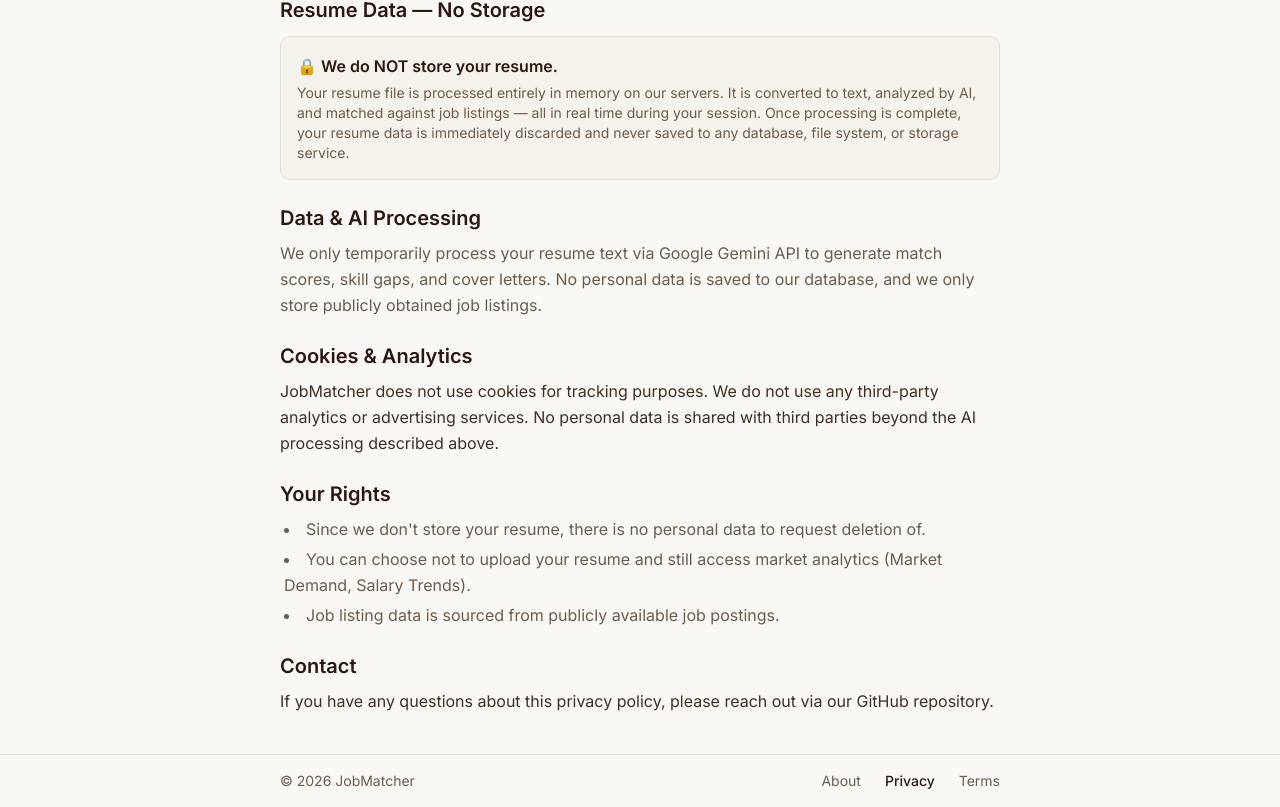
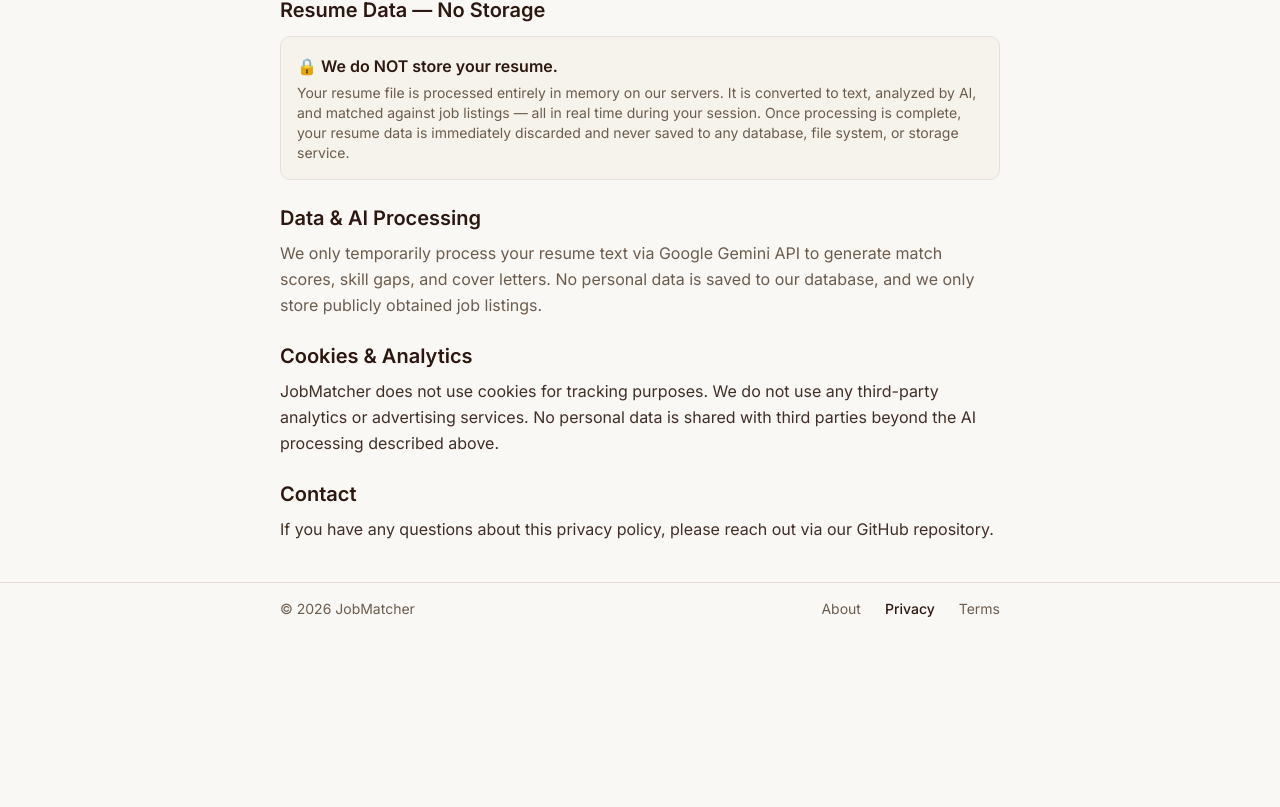
Before and after one commit to kritnipit-phetanan/job_match, a Next.js app in the folder frontend/: page /privacy in a window 1280 px wide. Shown: the part 309-1116 px from the top of the page. After the commit the page ends 944 px from the top, so only its background shows below. Built offline with nearby package versions, Linux system fonts and the light colour scheme.

Commit message:
docs: remove heading in terms and your rights in privacy

```diff
--- a/frontend/app/privacy/page.tsx
+++ b/frontend/app/privacy/page.tsx
@@ -61,15 +61,6 @@ export default function PrivacyPage() {
           </section>
 
           <section>
-            <h2 className="text-xl font-semibold text-foreground mb-2">Your Rights</h2>
-            <ul className="list-disc list-inside space-y-1 ml-1 text-muted-foreground">
-              <li>Since we don&apos;t store your resume, there is no personal data to request deletion of.</li>
-              <li>You can choose not to upload your resume and still access market analytics (Market Demand, Salary Trends).</li>
-              <li>Job listing data is sourced from publicly available job postings.</li>
-            </ul>
-          </section>
-
-          <section>
             <h2 className="text-xl font-semibold text-foreground mb-2">Contact</h2>
             <p>
               If you have any questions about this privacy policy, please reach out via our GitHub repository.
--- a/frontend/app/terms/page.tsx
+++ b/frontend/app/terms/page.tsx
@@ -25,7 +25,6 @@ export default function TermsPage() {
 
         <div className="space-y-6 text-foreground/90 leading-relaxed">
           <section>
-            <h2 className="text-xl font-semibold text-foreground mb-2">Terms of Service Summary</h2>
             <ul className="list-disc list-inside space-y-3 ml-1 text-muted-foreground">
               <li>
                 <strong className="text-foreground">Usage:</strong> JobMatcher is an AI resume matching tool. You are responsible for the content you upload and agree not to misuse the service.
```
